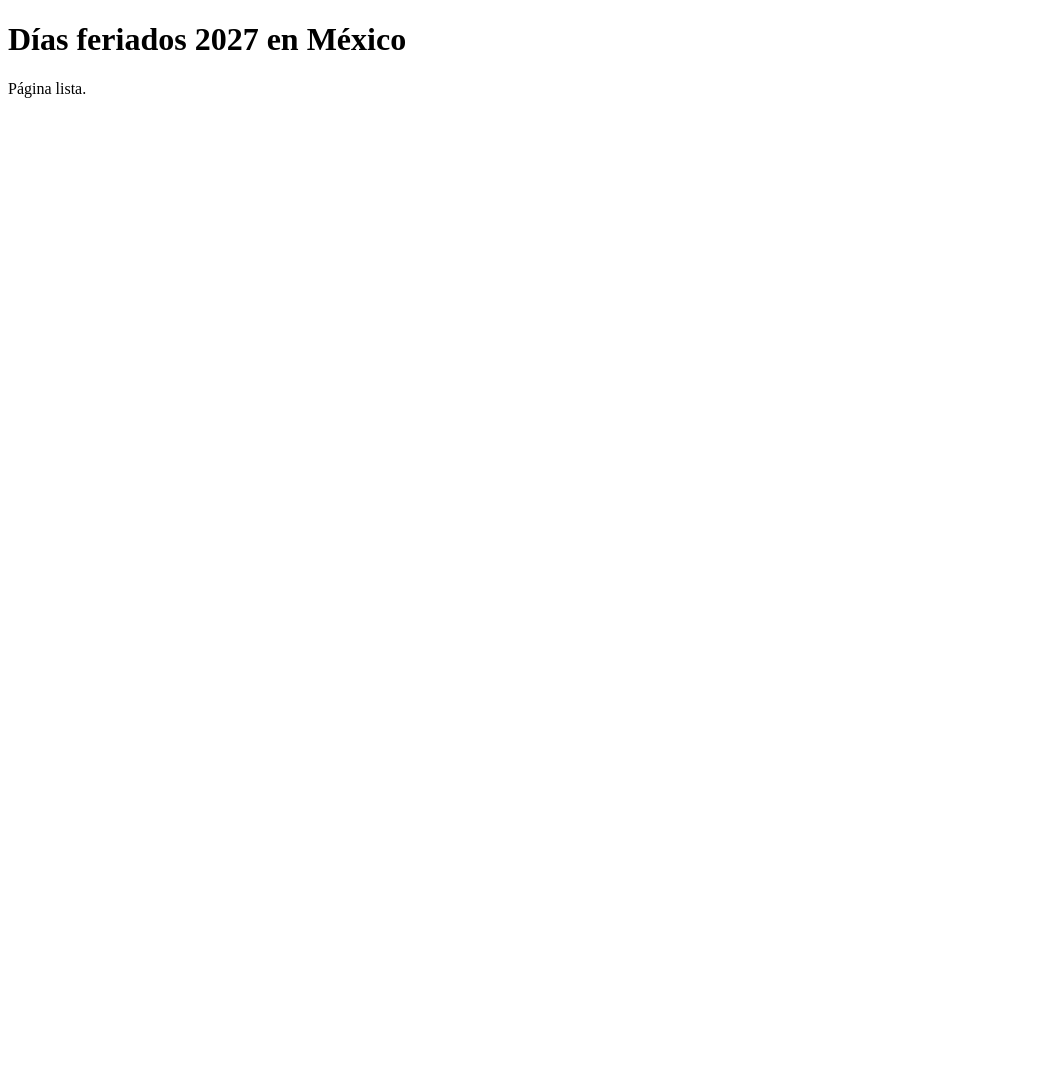
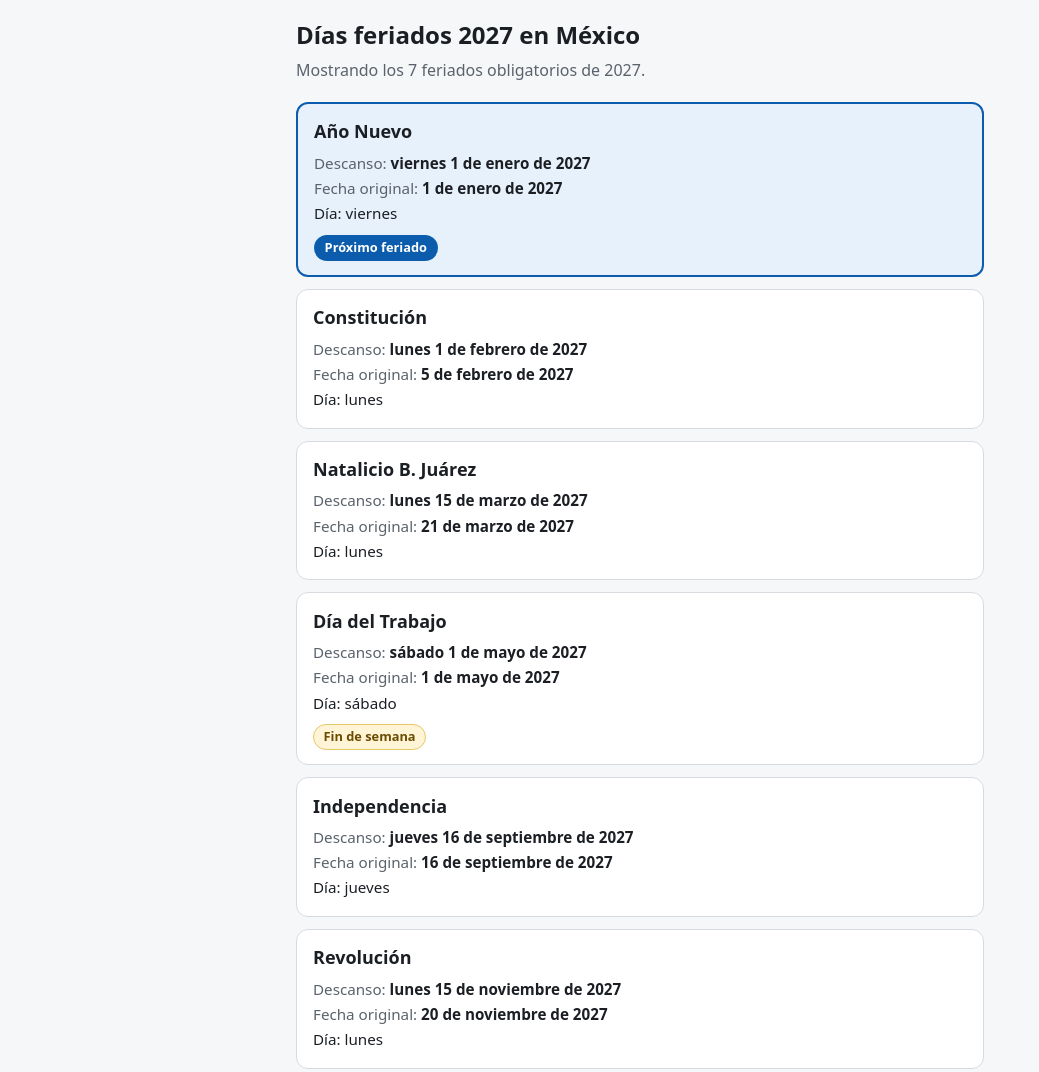
Before and after one commit to MoiBaldenegro/pagina-web-estatica-de-los-dias, a website with bundled scripts: page index.html in a window 1280 px wide. Shown: the top 1072 px of the page, without its empty margins (0-1039 px from the left). Before the commit the page ends 800 px from the top, so only its background shows below. Built offline with nearby package versions, Linux system fonts and the light colour scheme.

Commit message:
Página: lista de feriados con marcas de fin de semana, pasado y próximo (#6)

```diff
--- a/index.html
+++ b/index.html
@@ -4,11 +4,15 @@
   <meta charset="utf-8">
   <meta name="viewport" content="width=device-width, initial-scale=1">
   <title>Días feriados 2027 en México</title>
+  <link rel="stylesheet" href="./src/styles.css">
 </head>
 <body>
-  <main>
+  <main class="page">
     <h1>Días feriados 2027 en México</h1>
     <p id="estado">Cargando…</p>
+    <section id="lista-feriados" aria-label="Lista de feriados 2027">
+      <noscript>Activa JavaScript para ver la lista de feriados.</noscript>
+    </section>
   </main>
   <script type="module" src="./src/main.js"></script>
 </body>
--- a/src/main.js
+++ b/src/main.js
@@ -1,6 +1,28 @@
+import { todayInMexicoCity } from './dates.js';
+import { getHolidays2027 } from './holidays.js';
+import { renderHolidays } from './render.js';
+
 export const TITULO = 'Días feriados 2027 en México';
 
+/**
+ * Inicializa la página: calcula "hoy" en Ciudad de México y pinta los 7
+ * feriados. `now` y `doc` se inyectan para poder probar la función.
+ */
+export function initPage(now = new Date(), doc = globalThis.document) {
+  const holidays = getHolidays2027();
+  const today = todayInMexicoCity(now);
+
+  const container = doc.getElementById('lista-feriados');
+  if (container) renderHolidays(container, holidays, today, doc);
+
+  const estado = doc.getElementById('estado');
+  if (estado) {
+    estado.textContent = `Mostrando los ${holidays.length} feriados obligatorios de 2027.`;
+  }
+
+  return { holidays, today };
+}
+
 if (typeof document !== 'undefined') {
-  const estado = document.getElementById('estado');
-  if (estado) estado.textContent = 'Página lista.';
+  initPage();
 }
--- /dev/null
+++ b/src/render.js
@@ -0,0 +1,103 @@
+import { formatDateEs, formatDateLongEs, weekdayNameOf } from './dates.js';
+import { getNextHoliday, getStatus } from './holidays.js';
+
+const STATUS_LABELS = {
+  next: 'Próximo feriado',
+  past: 'Pasado',
+  upcoming: '',
+};
+
+function createElement(doc, tag, className, text) {
+  const node = doc.createElement(tag);
+  if (className) node.className = className;
+  if (text !== undefined) node.textContent = text;
+  return node;
+}
+
+/**
+ * Convierte la lista de feriados en filas listas para pintar. Es una función
+ * pura: recibe `today` (ISO de Ciudad de México) y no toca el DOM.
+ */
+export function buildHolidayViewModel(holidays, today) {
+  const next = getNextHoliday(holidays, today);
+  return holidays.map((holiday) => {
+    const status = getStatus(holiday, today, next);
+    return {
+      id: holiday.id,
+      name: holiday.name,
+      restDate: holiday.restDate,
+      restDateLabel: formatDateLongEs(holiday.restDate),
+      originalDate: holiday.originalDate,
+      originalDateLabel: formatDateEs(holiday.originalDate),
+      weekday: holiday.weekday,
+      weekdayLabel: weekdayNameOf(holiday.restDate),
+      isWeekend: holiday.isWeekend,
+      status,
+      statusLabel: STATUS_LABELS[status],
+      isNext: status === 'next',
+      isPast: status === 'past',
+    };
+  });
+}
+
+function createBadge(doc, modifier, text) {
+  return createElement(doc, 'li', `badge badge--${modifier}`, text);
+}
+
+/**
+ * Crea el `<li>` de un feriado ya convertido con `buildHolidayViewModel`.
+ * Las marcas usan texto además de clases de color.
+ */
+export function createHolidayElement(holiday, doc = globalThis.document) {
+  const item = createElement(doc, 'li', `holiday holiday--${holiday.status}`);
+  item.setAttribute('data-id', holiday.id);
+
+  item.appendChild(createElement(doc, 'h2', 'holiday__name', holiday.name));
+
+  const rest = createElement(doc, 'p', 'holiday__row');
+  rest.appendChild(createElement(doc, 'span', 'holiday__label', 'Descanso: '));
+  const restTime = createElement(doc, 'time', 'holiday__date', holiday.restDateLabel);
+  restTime.setAttribute('datetime', holiday.restDate);
+  rest.appendChild(restTime);
+  item.appendChild(rest);
+
+  const original = createElement(doc, 'p', 'holiday__row');
+  original.appendChild(createElement(doc, 'span', 'holiday__label', 'Fecha original: '));
+  const originalTime = createElement(
+    doc,
+    'time',
+    'holiday__date',
+    holiday.originalDateLabel,
+  );
+  originalTime.setAttribute('datetime', holiday.originalDate);
+  original.appendChild(originalTime);
+  item.appendChild(original);
+
+  item.appendChild(
+    createElement(doc, 'p', 'holiday__row', `Día: ${holiday.weekdayLabel}`),
+  );
+
+  const badges = createElement(doc, 'ul', 'holiday__badges');
+  badges.setAttribute('aria-label', 'Marcas del feriado');
+  if (holiday.isNext) badges.appendChild(createBadge(doc, 'next', holiday.statusLabel));
+  if (holiday.isPast) badges.appendChild(createBadge(doc, 'past', holiday.statusLabel));
+  if (holiday.isWeekend) {
+    badges.appendChild(createBadge(doc, 'weekend', 'Fin de semana'));
+  }
+  if (badges.children.length > 0) item.appendChild(badges);
+
+  return item;
+}
+
+/**
+ * Pinta la lista completa de feriados dentro de `container`, reemplazando su
+ * contenido. `doc` se inyecta para poder probar sin navegador.
+ */
+export function renderHolidays(container, holidays, today, doc = globalThis.document) {
+  const rows = buildHolidayViewModel(holidays, today);
+  const list = createElement(doc, 'ul', 'holidays');
+  list.setAttribute('aria-label', 'Feriados 2027 en México');
+  for (const row of rows) list.appendChild(createHolidayElement(row, doc));
+  container.replaceChildren(list);
+  return list;
+}
--- /dev/null
+++ b/src/styles.css
@@ -0,0 +1,116 @@
+:root {
+  color-scheme: light;
+  --fondo: #f6f7f9;
+  --texto: #1b1f24;
+  --tarjeta: #ffffff;
+  --borde: #d7dbe0;
+  --acento: #0b5cad;
+  --proximo-fondo: #e7f1fb;
+  --pasado-texto: #5a626b;
+}
+
+* {
+  box-sizing: border-box;
+}
+
+body {
+  margin: 0;
+  background: var(--fondo);
+  color: var(--texto);
+  font-family: system-ui, -apple-system, "Segoe UI", Roboto, sans-serif;
+  line-height: 1.5;
+}
+
+.page {
+  max-width: 720px;
+  margin: 0 auto;
+  padding: 1.25rem 1rem 2rem;
+}
+
+h1 {
+  font-size: 1.5rem;
+  line-height: 1.25;
+  margin: 0 0 0.5rem;
+}
+
+#estado {
+  margin: 0 0 1.25rem;
+  color: var(--pasado-texto);
+}
+
+.holidays {
+  list-style: none;
+  margin: 0;
+  padding: 0;
+  display: grid;
+  gap: 0.75rem;
+}
+
+.holiday {
+  background: var(--tarjeta);
+  border: 1px solid var(--borde);
+  border-radius: 0.75rem;
+  padding: 0.9rem 1rem;
+}
+
+.holiday__name {
+  font-size: 1.125rem;
+  margin: 0 0 0.4rem;
+}
+
+.holiday__row {
+  margin: 0.15rem 0;
+  font-size: 0.95rem;
+}
+
+.holiday__label {
+  color: var(--pasado-texto);
+}
+
+.holiday__date {
+  font-weight: 600;
+}
+
+.holiday__badges {
+  list-style: none;
+  display: flex;
+  flex-wrap: wrap;
+  gap: 0.4rem;
+  margin: 0.6rem 0 0;
+  padding: 0;
+}
+
+.badge {
+  border-radius: 999px;
+  padding: 0.15rem 0.6rem;
+  font-size: 0.8rem;
+  font-weight: 700;
+  border: 1px solid transparent;
+}
+
+.badge--next {
+  background: var(--acento);
+  color: #ffffff;
+}
+
+.badge--past {
+  background: #eceef1;
+  color: var(--pasado-texto);
+  border-color: var(--borde);
+}
+
+.badge--weekend {
+  background: #fff4d6;
+  color: #6b4b00;
+  border-color: #e6c766;
+}
+
+.holiday--next {
+  border: 2px solid var(--acento);
+  background: var(--proximo-fondo);
+}
+
+.holiday--past .holiday__name,
+.holiday--past .holiday__date {
+  color: var(--pasado-texto);
+}
```
Also changed, not shown: tests/render.test.js (added, +175 -0 lines), .factory/handoff.md, .factory/memory.md.
